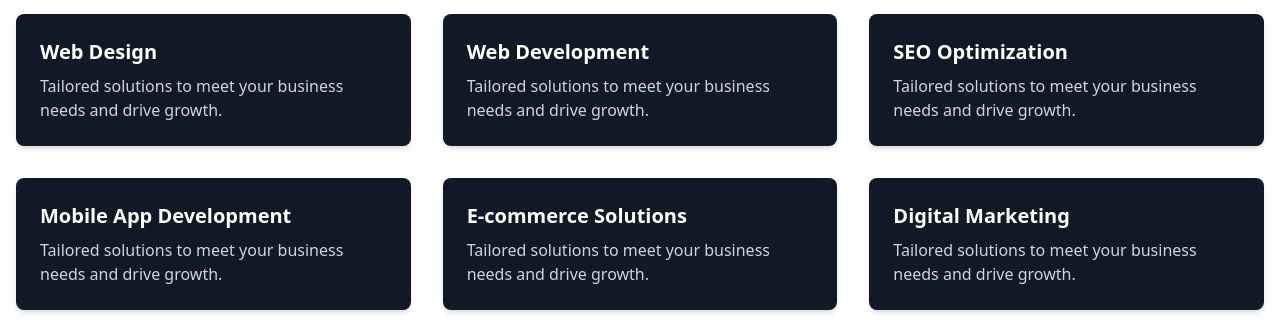
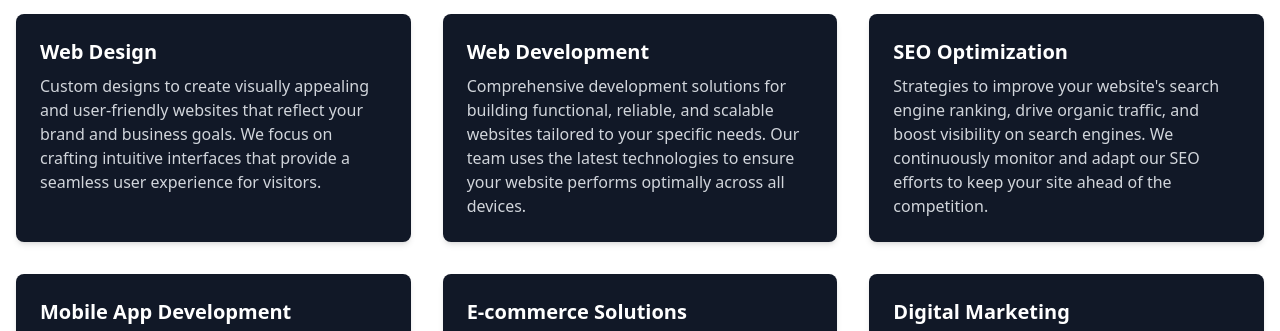
Before and after one commit to mtnpond/mpc, a plain HTML site: page index.html in a window 1280 px wide. Shown: the part 242-573 px from the top of the page. Drawn offline with nearby package versions, Linux system fonts and the light colour scheme.

Commit message:
updated services

```diff
--- a/index.html
+++ b/index.html
@@ -18,27 +18,27 @@
                 <div class="grid md:grid-cols-3 gap-8">
                     <div class="bg-gray-900 p-6 rounded-lg shadow-md text-white">
                         <h3 class="text-xl font-semibold mb-2">Web Design</h3>
-                        <p class="text-gray-300">Tailored solutions to meet your business needs and drive growth.</p>
+                        <p class="text-gray-300">Custom designs to create visually appealing and user-friendly websites that reflect your brand and business goals. We focus on crafting intuitive interfaces that provide a seamless user experience for visitors.</p>
                     </div>
                     <div class="bg-gray-900 p-6 rounded-lg shadow-md text-white">
                         <h3 class="text-xl font-semibold mb-2">Web Development</h3>
-                        <p class="text-gray-300">Tailored solutions to meet your business needs and drive growth.</p>
+                        <p class="text-gray-300">Comprehensive development solutions for building functional, reliable, and scalable websites tailored to your specific needs. Our team uses the latest technologies to ensure your website performs optimally across all devices.</p>
                     </div>
                     <div class="bg-gray-900 p-6 rounded-lg shadow-md text-white">
                         <h3 class="text-xl font-semibold mb-2">SEO Optimization</h3>
-                        <p class="text-gray-300">Tailored solutions to meet your business needs and drive growth.</p>
+                        <p class="text-gray-300">Strategies to improve your website's search engine ranking, drive organic traffic, and boost visibility on search engines. We continuously monitor and adapt our SEO efforts to keep your site ahead of the competition.</p>
                     </div>
                     <div class="bg-gray-900 p-6 rounded-lg shadow-md text-white">
                         <h3 class="text-xl font-semibold mb-2">Mobile App Development</h3>
-                        <p class="text-gray-300">Tailored solutions to meet your business needs and drive growth.</p>
+                        <p class="text-gray-300">Custom mobile app solutions for iOS and Android to engage your audience and provide them with a seamless experience on the go. From concept to launch, we ensure your app meets the highest standards of functionality and design.</p>
                     </div>
                     <div class="bg-gray-900 p-6 rounded-lg shadow-md text-white">
                         <h3 class="text-xl font-semibold mb-2">E-commerce Solutions</h3>
-                        <p class="text-gray-300">Tailored solutions to meet your business needs and drive growth.</p>
+                        <p class="text-gray-300">Tailored e-commerce platforms that help businesses sell products online efficiently, with features like inventory management and payment integration. We provide secure and scalable solutions to enhance your customers' shopping experience.</p>
                     </div>
                     <div class="bg-gray-900 p-6 rounded-lg shadow-md text-white">
                         <h3 class="text-xl font-semibold mb-2">Digital Marketing</h3>
-                        <p class="text-gray-300">Tailored solutions to meet your business needs and drive growth.</p>
+                        <p class="text-gray-300">Digital campaigns to enhance your online presence, engage customers, and increase conversions using SEO, social media, and other digital channels. Our approach is data-driven, ensuring measurable results that align with your business objectives.</p>
                     </div>
                 </div>
             </section>
```
